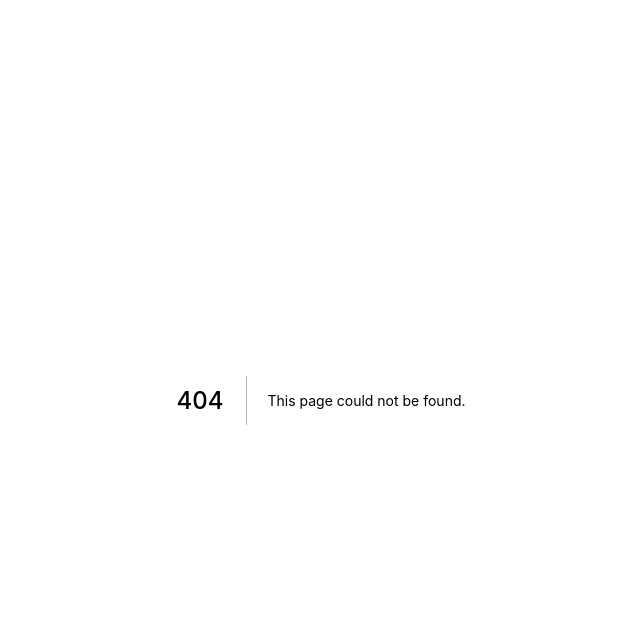
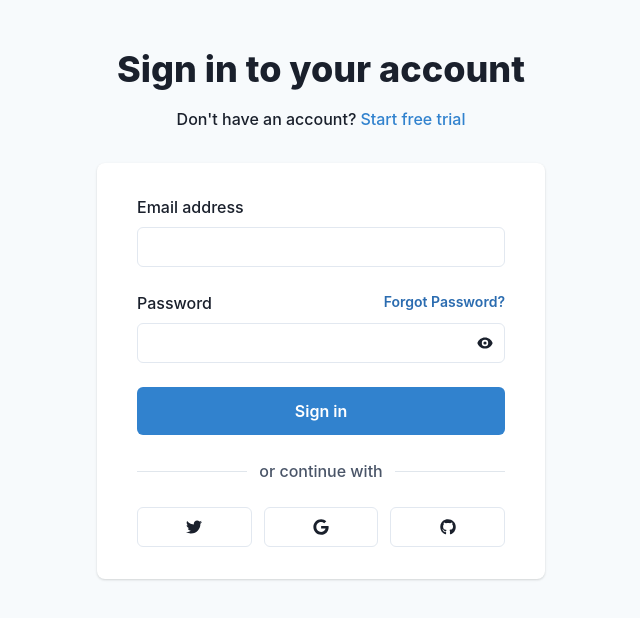
Before and after one commit to lengerrong/blog, a Next.js app: page /auth/sign-in in a window 1280 px wide. Before the commit this address had no page. Shown: the top 618 px of the page, without its empty margins (319-959 px from the left). Built offline with nearby package versions, Linux system fonts and the light colour scheme.

Commit message:
Simple sign in to ghost, sign out to /

```diff
--- /dev/null
+++ b/pages/api/examples/jwt.js
@@ -0,0 +1,9 @@
+// This is an example of how to read a JSON Web Token from an API route
+import { getToken } from 'next-auth/jwt'
+
+const secret = process.env.SECRET
+
+export default async (req, res) => {
+  const token = await getToken({ req, secret })
+  res.send(JSON.stringify(token, null, 2))
+}
--- /dev/null
+++ b/pages/api/examples/session.js
@@ -0,0 +1,6 @@
+import { getSession } from 'next-auth/react'
+
+export default async (req, res) => {
+  const session = await getSession({ req })
+  res.send(JSON.stringify(session, null, 2))
+}
--- /dev/null
+++ b/pages/auth/sign-in/index.tsx
@@ -0,0 +1,79 @@
+import {
+  Box,
+  Button,
+  Heading,
+  SimpleGrid,
+  Text,
+  useColorModeValue,
+  VisuallyHidden
+} from '@chakra-ui/react'
+import * as React from 'react'
+import { FaGithub, FaGoogle, FaTwitter } from 'react-icons/fa'
+import { Card, DividerWithText, Link, LoginForm } from 'ui'
+
+import { signIn } from 'next-auth/react'
+
+const Signin = () => {
+  return (
+    <Box
+      bg={useColorModeValue('gray.50', 'inherit')}
+      minH='100vh'
+      py='12'
+      px={{ base: '4', lg: '8' }}
+    >
+      <Box maxW='md' mx='auto'>
+        <Heading textAlign='center' size='xl' fontWeight='extrabold'>
+          Sign in to your account
+        </Heading>
+        <Text mt='4' mb='8' align='center' maxW='md' fontWeight='medium'>
+          <Text as='span'>Don&apos;t have an account?</Text>
+          <Link href='#'>Start free trial</Link>
+        </Text>
+        <Card>
+          <LoginForm />
+          <DividerWithText mt='6'>or continue with</DividerWithText>
+          <SimpleGrid mt='6' columns={3} spacing='3'>
+            <Button
+              color='currentColor'
+              variant='outline'
+              onClick={() =>
+                signIn('twitter', {
+                  callbackUrl: '/ghost'
+                })
+              }
+            >
+              <VisuallyHidden>Login with Twitter</VisuallyHidden>
+              <FaTwitter />
+            </Button>
+            <Button
+              color='currentColor'
+              variant='outline'
+              onClick={() =>
+                signIn('google', {
+                  callbackUrl: '/ghost'
+                })
+              }
+            >
+              <VisuallyHidden>Login with Google</VisuallyHidden>
+              <FaGoogle />
+            </Button>
+            <Button
+              color='currentColor'
+              variant='outline'
+              onClick={() =>
+                signIn('github', {
+                  callbackUrl: '/ghost'
+                })
+              }
+            >
+              <VisuallyHidden>Login with Github</VisuallyHidden>
+              <FaGithub />
+            </Button>
+          </SimpleGrid>
+        </Card>
+      </Box>
+    </Box>
+  )
+}
+
+export default Signin
```
Also changed, not shown: pages/ghost/index.tsx (added, +44 -0 lines).
